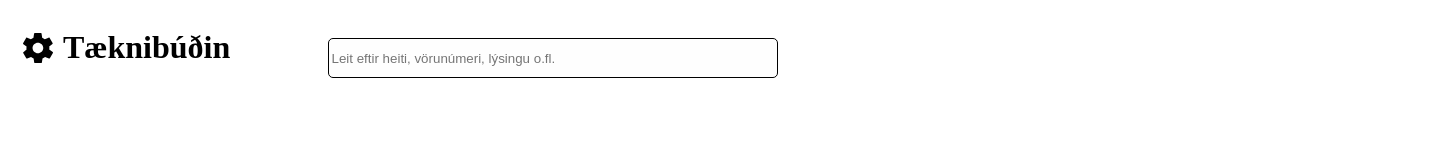
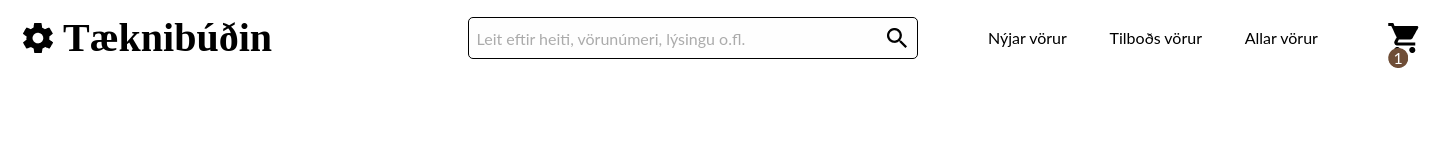
Before and after one commit to helgidavidsson/hopverkefni-1, a website: page index.html in a window 1280 px wide. Shown: the whole page, 1448 px wide, since content can reach past the window. Drawn offline with Linux system fonts and the light colour scheme.

Commit message:
ýmsar uppfærslur

```diff
--- a/index.html
+++ b/index.html
@@ -8,12 +8,32 @@
         <title>Document</title>
     </head>
     <body>
-    <header>
+        <nav class="navigation">
             <div class="logo-container">
-            <img src="./assets/Logo.svg" alt="logo">
-            <h1>Tæknibúðin</h1>
+                <img src="./assets/Logo.png" alt="logo">
+                <h1 class="title">Tæknibúðin</h1>
             </div>
-            <input type="search" class="search-input" placeholder="Leit eftir heiti, vörunúmeri, lýsingu o.fl.">
-    </header>
+            <div class="search">
+                <div class="search-input">
+                    <input type="text" class="text" placeholder="Leit eftir heiti, vörunúmeri, lýsingu o.fl.">
+                    <img src="./assets/Vector.png" alt="vector">
+                </div>
+            </div>
+            <ul class="categories">
+                <li class="text">
+                    Nýjar vörur
+                </li>
+                <li class="text">
+                    Tilboðs vörur
+                </li>
+                <li class="text">
+                    Allar vörur
+                </li>
+            </ul>
+            <div class="cart">
+                <img src="./assets/Cart icon.png" alt="carticon">
+                <div class="text">1</div>
+            </div>
+        </nav>
     </body>
 </html>
--- a/package.json
+++ b/package.json
@@ -6,7 +6,7 @@
   "scripts": {
     "browser-sync": "browser-sync start --server --files index.html styles.css",
     "sass": "sass styles.scss styles.css",
-    "sass-watch": "sass --watch .scss styles.css",
+    "sass-watch": "sass --watch styles.scss:styles.css",
     "dev": "concurrently npm:sass-watch npm:browser-sync",
     "lint": "stylelint styles.scss ./**/.scss"
   },
--- a/styles/nav.scss
+++ b/styles/nav.scss
@@ -1,14 +1,17 @@
 //NAV
-
 .navigation {
     width: 1440.27px;
     height: 60px;
     flex-shrink: 0;
+    display: flex;
+    flex-direction: row;
+    justify-content: space-between;
 }
 
 .logo {
     width: 30px;
     height: 30px;
+    fill: #000;
 }
 
 .logo-container {
@@ -18,14 +21,122 @@
     gap: 10px;
 }
 
+.navigation .title {
+    margin: 0;
+    display: flex;
+    width: 240px;
+    height: 60px;
+    flex-direction: column;
+    justify-content: center;
+    color: #000;
+    font-family: Lora;
+    font-size: 40px;
+    font-style: normal;
+    font-weight: 700;
+    line-height: 40px;
+}
+
+.search {
+    width: 450px;
+    height: 60px;
+    flex-shrink: 0;
+    align-items: center;
+    display: flex;
+}
 
 .search-input {
-    width: 450px;
+    width: calc(450px - 2 * (1px) - 10px - 6px);
     height: 40px;
     flex-shrink: 0;
+    padding-right: 10px;
+    padding-left: 6px;
+    justify-content: space-between;
+    align-items: center;
+    display: flex;
     border-radius: 5px;
     border: 1px solid #000;
     background: #FEFEFE;
+}
 
+.vector {
+    width: 20px;
+    height: 20px;
+    flex-shrink: 0;
+}
 
+.search .text {
+    display: flex;
+    width: 328px;
+    height: 25px;
+    flex-direction: column;
+    justify-content: center;
+    border: none;
+    flex-shrink: 0;
+    color: var(--Black-coffee, #3C2A1E);
+    font-family: Lato;
+    font-size: 16px;
+    font-style: normal;
+    font-weight: 400;
+    line-height: 24px;
+    opacity: 0.6;
 }
+
+.cart {
+    position: relative;
+    width: 60px;
+    height: 60px;
+    margin-bottom:auto;
+    display: flex;
+    align-items: center;
+    flex-shrink: 0;
+}
+
+.carticon{
+    width: 30px;
+    height: 30px;
+    flex-shrink: 0;
+    fill: #000;
+    z-index: 1;
+}
+
+.cart .text {
+    position: absolute;
+    background-image:url(../assets/cartcountbackground.png);
+    display: flex;
+    align-self:flex-end;
+    width: 20px;
+    height: 20px;
+    flex-direction: column;
+    justify-content: center;
+    flex-shrink: 0;
+    color: #FEFEFE;
+    text-align: center;
+    font-family: Lato;
+    font-size: 16px;
+    font-style: normal;
+    font-weight: 400;
+    line-height: 24px;
+    z-index: 2;
+}
+
+.categories {
+    padding-left: 0;
+    margin: 0;
+    display: flex;
+    list-style: none;
+    width: 330px;
+    height: 60px;
+    justify-content: space-between;
+    align-items: center;
+    flex-shrink: 0;
+}
+
+.categories .text {
+    color: #000;
+    text-align: center;
+    font-family: Lato;
+    font-size: 16px;
+    font-style: normal;
+    font-weight: 400;
+    line-height: 24px;
+}
```
Also changed, not shown: sidur/vorulisti.html (added, +72 -0 lines), assets/Cart icon.png (added), assets/Logo.png (added), assets/Logo.svg (deleted), assets/Vector.png (added), assets/cartcountbackground.png (added), styles.css, 1 other file. Lines whose indentation alone changed are shown as unchanged.
